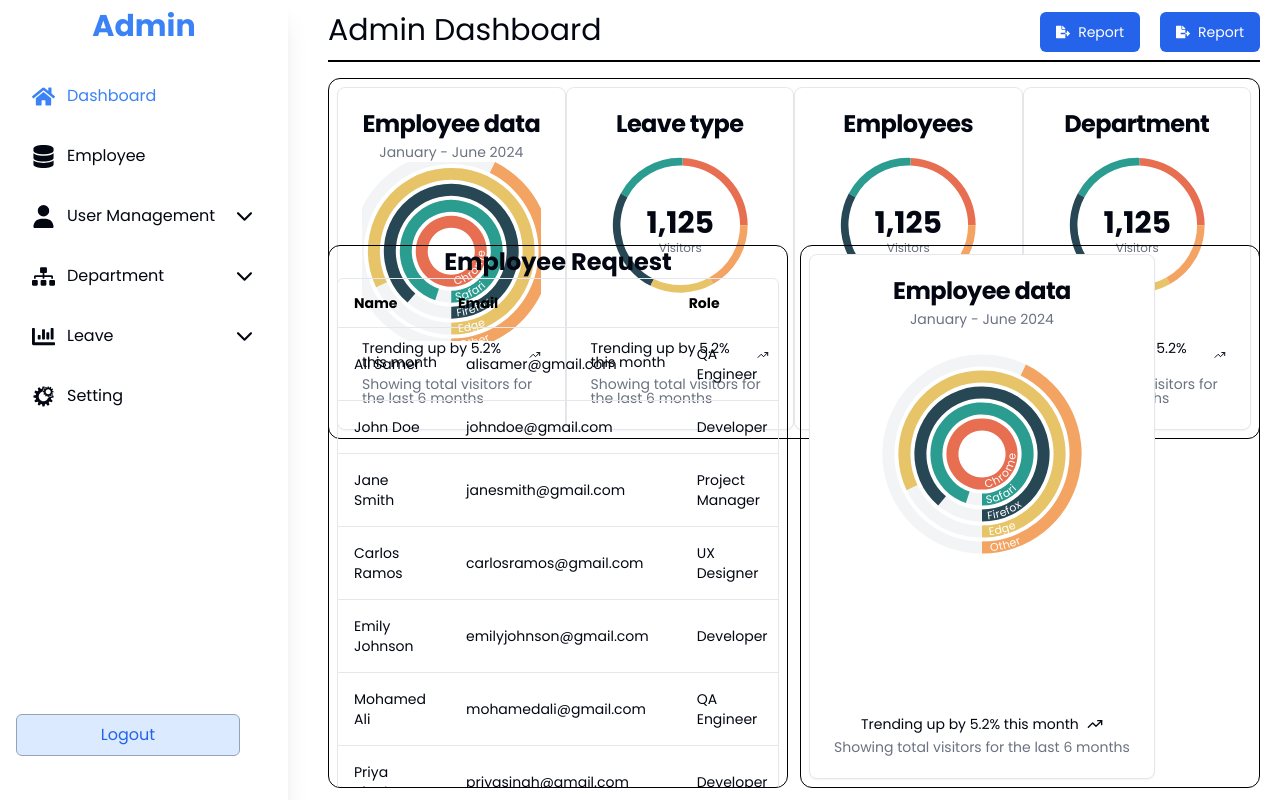
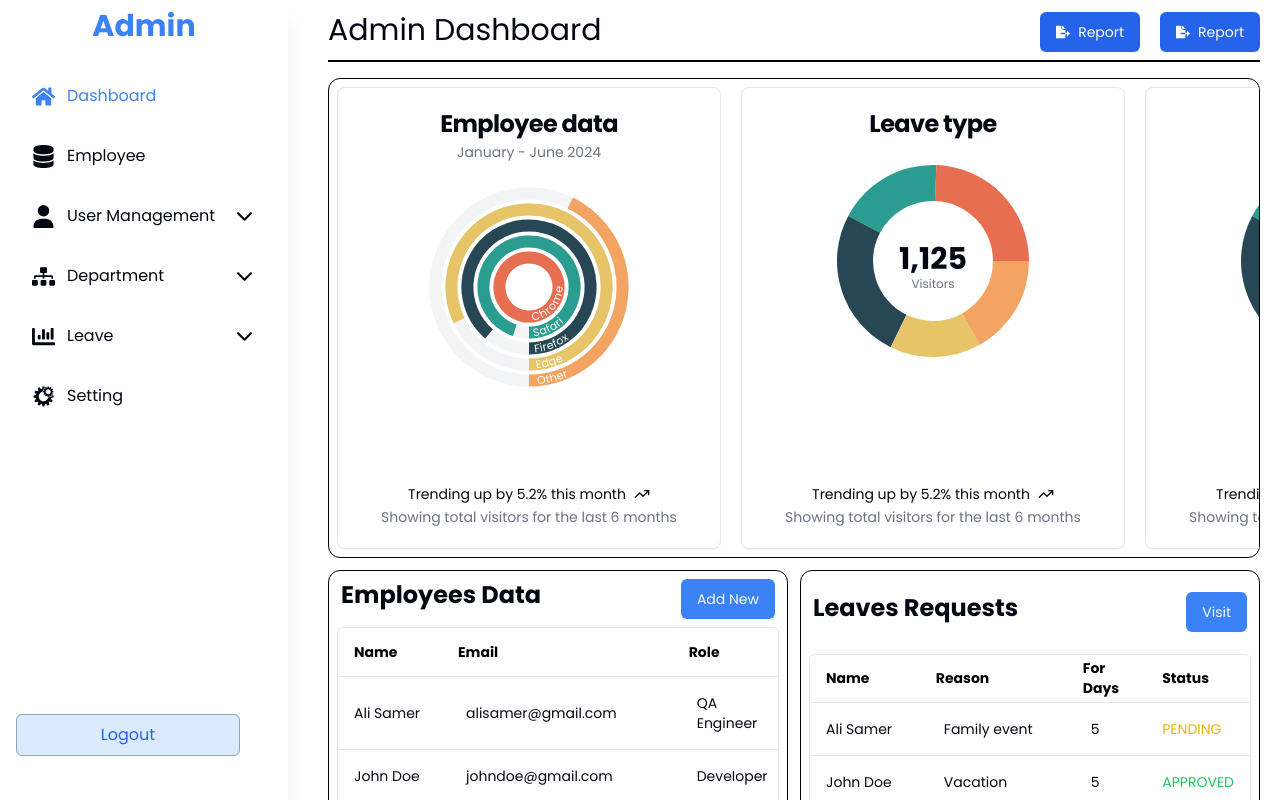
Before and after one commit to Aq7853gehc/leave_sm, a Next.js app: page /admin in a window 1280 px wide. Built offline with nearby package versions, Linux system fonts and the light colour scheme.

Commit message:
dashboard complete except responsive

```diff
--- a/app/admin/(dashboard)/columns.tsx
+++ b/app/admin/(dashboard)/columns.tsx
@@ -1,7 +1,7 @@
 "use client";
 
 import { ColumnDef } from "@tanstack/react-table";
-import { RequestEmployeeType } from "../adminTypes";
+import { RequestEmployeeType, RequestHistory } from "../adminTypes";
 
 export const employeColumn: ColumnDef<RequestEmployeeType>[] = [
   {
@@ -33,7 +33,7 @@ export const employeColumn: ColumnDef<RequestEmployeeType>[] = [
     ),
     cell: ({ row }) => (
       <div className={`text-red-500`}>
-        { row.getValue("status") === "Active" ? (
+        {row.getValue("status") === "Active" ? (
           <p className="text-green-500 dark:text-green-400">
             {row.getValue("status")}
           </p>
@@ -46,3 +46,38 @@ export const employeColumn: ColumnDef<RequestEmployeeType>[] = [
     ),
   },
 ];
+export const requestColumne: ColumnDef<RequestHistory>[] = [
+  {
+    accessorKey: "employee",
+    header: () => (
+      <div className="text-black dark:text-white dark:bg-red font-bold">
+        Name
+      </div>
+    ),
+  },
+
+  {
+    accessorKey: "reason",
+    header: () => (
+      <div className="text-black dark:text-white font-bold">Reason</div>
+    ),
+    cell: ({ row }) => <div className="px-2">{row.getValue("reason")}</div>,
+  },
+  {
+    accessorKey: "duration",
+    header: () => (
+      <div className="text-black dark:text-white font-bold">For Days</div>
+    ),
+    cell: ({ row }) => <div className="px-2">{row.getValue("duration")}</div>,
+  },
+  {
+    accessorKey: "status",
+    header: ()=>(<div className="font-bold text-black dark:text-white">
+      Status
+    </div>),
+    cell:({row})=>(
+
+      <div className={`text-red-500`}>{row.getValue("status")==="PENDING"?<p className="text-yellow-500 dark:text-yellow-300">{row.getValue("status")}</p>:row.getValue("status")==="APPROVED"?<p className="text-green-500 dark:text-green-400">{row.getValue("status")}</p>:<p className="text-red-500 dark:text-red-400">{row.getValue("status")}</p>}</div>
+    )
+  },
+];
--- a/app/admin/adminTypes.ts
+++ b/app/admin/adminTypes.ts
@@ -4,24 +4,31 @@ export interface RequestEmployeeType {
   email: string;
   city: string;
   role: string;
-    status: 'Active'|'Inactive';
+  status: "Active" | "Inactive";
   action: JSX.Element[];
 }
 
-  export interface TableColumnType{
-    Header:string;
-    accessor:string;
-    className:string;
-    Cell?:any
+export interface TableColumnType {
+  Header: string;
+  accessor: string;
+  className: string;
+  Cell?: any;
 }
 
-
-
-  export interface LeaveTypeReqeuest{
-    id:number;
+export interface LeaveTypeReqeuest {
+  id: number;
   name: string;
   daysPerYear: number;
   description: string;
   action: JSX.Element[];
+}
 
+export interface RequestHistory {
+  id: number;
+  employee: string;
+  startDate: string;
+  endDate: string;
+  reason: string;
+  duration:number;
+  status: "PENDING" | "APPROVED" | "REJECTED";
 }
--- a/app/admin/employee/page.tsx
+++ b/app/admin/employee/page.tsx
@@ -5,7 +5,7 @@ import Link from "next/link";
 import DisplayTable from "@/components/DisplayTable";
 import { RequestEmployeeType } from "../adminTypes";
 import { TableColumnType } from "../adminTypes";
-export const requests:RequestEmployeeType[] = [
+export const employee:RequestEmployeeType[] = [
   {
     id: 1,
     name: "Ali Samer",
@@ -383,7 +383,7 @@ const employe = () => {
    <>
       <DisplayTable
         columns={columns}
-        requests={requests}
+        requests={employee}
         heading={"Employee"}
         searchableFields={["name", "email", "city", "role", "status"]}
       />
--- a/app/admin/leave/request/page.tsx
+++ b/app/admin/leave/request/page.tsx
@@ -1,13 +1,14 @@
 "use client";
 import DisplayTable from "@/components/DisplayTable";
-import { TableColumnType } from "../../adminTypes";
-const requests = [
+import { RequestHistory, TableColumnType } from "../../adminTypes";
+export const requests:RequestHistory[] = [
   {
     id: 1,
     employee: "Ali Samer",
     startDate: "22-2-2005",
     endDate: "22-2-2034",
     reason: "Family event",
+    duration:5,
     status: "PENDING",
   },
   {
@@ -16,6 +17,7 @@ const requests = [
     startDate: "15-3-2022",
     endDate: "20-3-2022",
     reason: "Vacation",
+    duration:5,
     status: "APPROVED",
   },
   {
@@ -24,6 +26,7 @@ const requests = [
     startDate: "10-1-2023",
     endDate: "15-1-2023",
     reason: "Medical leave",
+    duration:5,
     status: "REJECTED",
   },
   {
@@ -32,6 +35,7 @@ const requests = [
     startDate: "5-6-2024",
     endDate: "12-6-2024",
     reason: "Conference",
+    duration:5,
     status: "PENDING",
   },
   {
@@ -40,6 +44,7 @@ const requests = [
     startDate: "25-12-2024",
     endDate: "2-1-2025",
     reason: "New Year holiday",
+    duration:5,
     status: "APPROVED",
   },
   {
@@ -48,6 +53,7 @@ const requests = [
     startDate: "3-7-2024",
     endDate: "10-7-2024",
     reason: "Wedding",
+    duration:5,
     status: "PENDING",
   },
   {
@@ -56,6 +62,7 @@ const requests = [
     startDate: "10-11-2024",
     endDate: "15-11-2024",
     reason: "Business trip",
+    duration:5,
     status: "APPROVED",
   },
   {
@@ -64,6 +71,7 @@ const requests = [
     startDate: "20-8-2024",
     endDate: "25-8-2024",
     reason: "Vacation",
+    duration:5,
     status: "REJECTED",
   },
   {
@@ -72,6 +80,7 @@ const requests = [
     startDate: "1-5-2024",
     endDate: "5-5-2024",
     reason: "Personal reasons",
+    duration:5,
     status: "PENDING",
   },
   {
@@ -80,6 +89,7 @@ const requests = [
     startDate: "15-9-2024",
     endDate: "20-9-2024",
     reason: "Family reunion",
+    duration:5,
     status: "APPROVED",
   }
 ];
--- a/app/admin/page.tsx
+++ b/app/admin/page.tsx
@@ -1,13 +1,14 @@
-"use client"
+"use client";
 import { DonutChart } from "@/components/DonoutChart";
 import { RadarChart } from "@/components/RadarChart";
 import { Button } from "@/components/ui/button";
 import React from "react";
 import { FaFileExport } from "react-icons/fa";
 import { DataTable } from "./(dashboard)/data-table";
-import { employeColumn } from "./(dashboard)/columns";
+import { employeColumn, requestColumne } from "./(dashboard)/columns";
 import { bal } from "@/constants/data";
-import { requests } from "./employee/page";
+import { employee } from "./employee/page";
+import { requests } from "./leave/request/page";
 
 const page = () => {
   return (
@@ -16,36 +17,52 @@ const page = () => {
       <div className="w-full border-b-2 border-black pb-2 flex justify-between">
         <h1 className="text-3xl">Admin Dashboard</h1>
         <div className="flex gap-5">
-          <Button className="bg-blue-600 text-white flex gap-2">
+          <Button className="bg-blue-600 text-white flex gap-2 hover:bg-blue-800">
             <FaFileExport />
             Report
           </Button>
-          <Button className="bg-blue-600 text-white flex gap-2">
+          <Button className="bg-blue-600 text-white flex gap-2 hover:bg-blue-800">
             <FaFileExport />
             Report
           </Button>
         </div>
       </div>
 
-      <div className="flex w-full h-[90vh] overflow-scroll no-scrollbar">
-        <div className="w-full grid grid-cols-1 md:grid-cols-2 h-full gap-3">
-          <div className="border border-black w-full h-fit relative rounded-xl col-span-2 flex p-2 justify-around overflow-scroll no-scrollbar">
+      <div className="w-full grid  h-full grid-cols-1 lg:grid-cols-2 gap-3">
+        <div className="border border-black w-full  row-span-2 relative rounded-xl lg:col-span-2 flex gap-5 p-2 justify-around h-[30rem] overflow-y-hidden no-scrollbar">
           <RadarChart />
           <DonutChart title="Leave type " />
           <DonutChart title="Employees" />
           <DonutChart title="Department " />
         </div>
-          <div className="border border-black w-full h-full relative rounded-xl overflow-hidden items-center justify-evenly flex flex-col ">
-            <h1 className="text-2xl font-bold">Employee Request</h1>
+        <div
+          className="border border-black w-full h-fit md:h-full pb-2 relative rounded-xl items-center justify-evenly flex
+         flex-col "
+        >
+          <div className="flex justify-between px-3 py-2 w-full">
+            <h1 className="text-2xl font-bold">Employees Data</h1>
+            <Button className="bg-blue-500 hover:bg-blue-800">Add New</Button>
+          </div>
           <div className={"h-fit w-full px-2"}>
             <DataTable
               columns={employeColumn}
-                data={requests.filter((d) => d.id <= 7)}
+              data={employee.filter((d) => d.id <= 7)}
             />
           </div>
         </div>
-          <div className="border border-black w-full h-full relative rounded-xl  flex p-2">
-            <RadarChart />
+        <div
+          className="border border-black w-full h-fit md:h-full pb-2 relative rounded-xl items-center justify-evenly flex
+         flex-col "
+        >
+          <div className="flex justify-between px-3 py-2 w-full">
+            <h1 className="text-2xl font-bold">Leaves Requests</h1>
+            <Button className="bg-blue-500 hover:bg-blue-800">Visit</Button>
+          </div>
+          <div className={"h-fit w-full px-2"}>
+            <DataTable
+              columns={requestColumne}
+              data={requests.filter((d) => d.id <= 7)}
+            />
           </div>
         </div>
       </div>
--- a/components/DonoutChart.tsx
+++ b/components/DonoutChart.tsx
@@ -60,7 +60,7 @@ export function DonutChart({title}:{
   }, [])
 
   return (
-    <Card className="flex flex-col">
+    <Card className="flex flex-col min-w-[24rem]">
       <CardHeader className="items-center pb-0">
         <CardTitle>{title}</CardTitle>
       </CardHeader>
--- a/components/RadarChart.tsx
+++ b/components/RadarChart.tsx
@@ -53,7 +53,7 @@ const chartConfig = {
 
 export function RadarChart() {
   return (
-    <Card className="flex flex-col">
+    <Card className="flex flex-col min-w-[24rem]">
       <CardHeader className="items-center pb-0">
         <CardTitle>Employee data</CardTitle>
         <CardDescription>January - June 2024</CardDescription>
```
Lines whose indentation alone changed are shown as unchanged.
